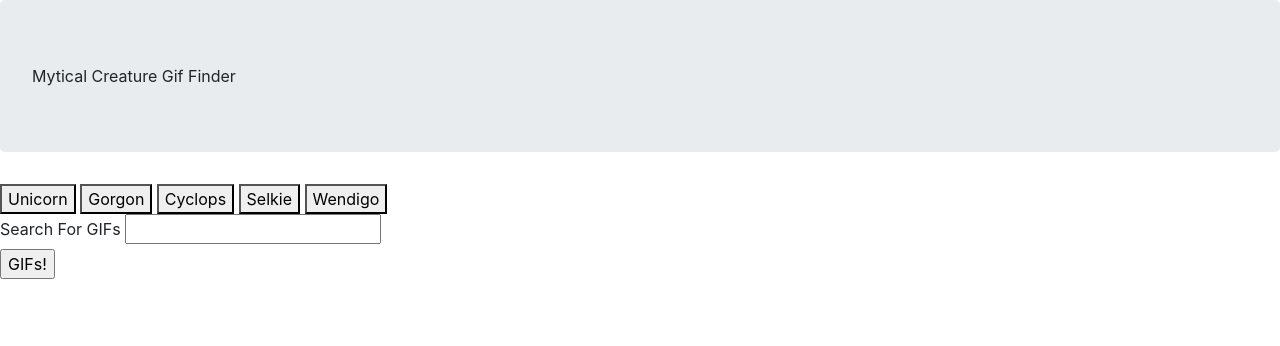
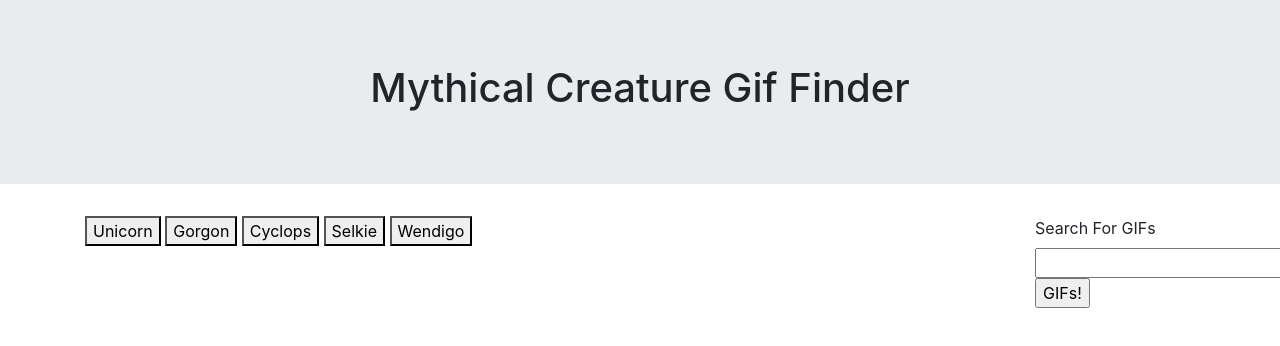
Before and after one commit to LilGherkin/GiphyAPIProject, a plain HTML site: page index.html in a window 1280 px wide. Drawn offline with nearby package versions, Linux system fonts and the light colour scheme.

Commit message:
Added some basic Bootstrap layout.

```diff
--- a/index.html
+++ b/index.html
@@ -13,26 +13,35 @@
 </head>
 
 <body>
-<div class="jumbotron">Mytical Creature Gif Finder</div>
-<div id="buttons">
+<div class="jumbotron jumbotron-fluid">
+  <h1 class="text-center">Mythical Creature Gif Finder</h1>
+</div>
+
+<div class="container">
+  <div class="row">
+    <div class="col-10" id="Buttons">
       <button data-creature="Unicorn">Unicorn</button>
       <button data-creature="Gorgon">Gorgon</button>
       <button data-creature="Cyclops">Cyclops</button>
       <button data-creature="Selkie">Selkie</button>
       <button data-creature="Wendigo">Wendigo</button>
     </div>
-<div id="GifsHere">
-</div>
-<div id="SearchBar">
+    <div class="col-2" id="Searchbar">
       <form id="movie-form">
-        <label for="movie-input">Search For GIFs</label>
-        <input type="text" id="movie-input"><br>
+          <label for="GifSearch">Search For GIFs</label>
+          <input type="text" id="GifInput"><br>
 
           <!-- Button triggers new movie to be added -->
-        <input id="add-movie" type="submit" value="GIFs!">
+          <input id="AddCreature" type="submit" value="GIFs!">
       </form>
     </div>
+  </div>
+</div>
 
+
+<div class="container" id="GifsHere">
+
+</div>
 </body>
 <script src="assets/javascript/script.js"></script>
 </html>
```
Lines whose indentation alone changed are shown as unchanged.
